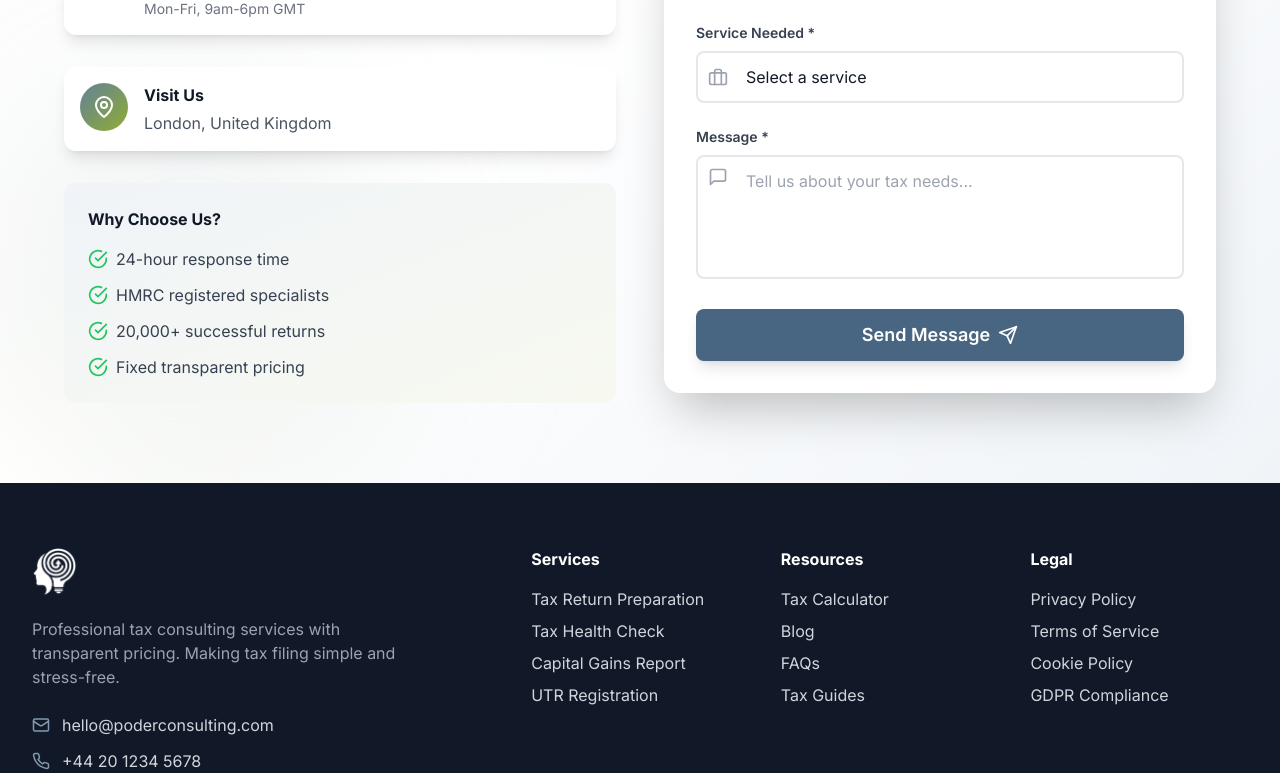
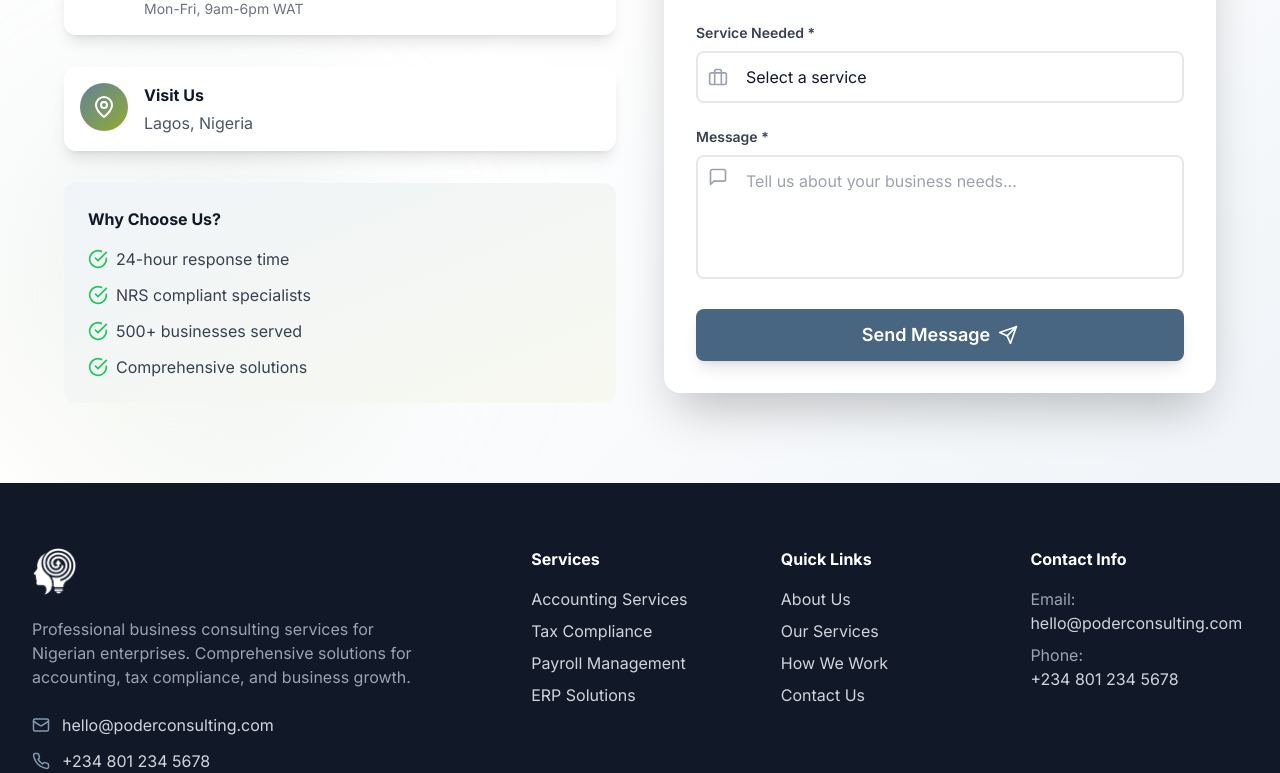
Before and after one commit to darlculus/poder-consulting-website, a Next.js app: page / in a window 1280 px wide. Shown: the part 8367-9140 px from the top of the page. Built offline with nearby package versions, Linux system fonts and the light colour scheme; a web font is replaced by a local one.

Commit message:
changed the location and contact information

```diff
--- a/src/components/layout/Footer.tsx
+++ b/src/components/layout/Footer.tsx
@@ -6,17 +6,17 @@ import { Mail, Phone, MapPin, Facebook, Twitter, Linkedin, Instagram } from 'luc
 
 export default function Footer() {
   const services = [
-    'Tax Return Preparation',
-    'Tax Health Check',
-    'Capital Gains Report',
-    'UTR Registration',
+    'Accounting Services',
+    'Tax Compliance',
+    'Payroll Management',
+    'ERP Solutions',
   ]
 
-  const resources = [
-    'Tax Calculator',
-    'Blog',
-    'FAQs',
-    'Tax Guides',
+  const quickLinks = [
+    'About Us',
+    'Our Services',
+    'How We Work',
+    'Contact Us',
   ]
 
   const legal = [
@@ -41,8 +41,8 @@ export default function Footer() {
               />
             </Link>
             <p className="text-gray-400 mb-6 max-w-sm">
-              Professional tax consulting services with transparent pricing.
-              Making tax filing simple and stress-free.
+              Professional business consulting services for Nigerian enterprises.
+              Comprehensive solutions for accounting, tax compliance, and business growth.
             </p>
             <div className="space-y-3">
               <div className="flex items-center gap-3">
@@ -53,13 +53,13 @@ export default function Footer() {
               </div>
               <div className="flex items-center gap-3">
                 <Phone size={18} className="text-primary-400" />
-                <a href="tel:+442012345678" className="hover:text-white transition-colors">
-                  +44 20 1234 5678
+                <a href="tel:+2348012345678" className="hover:text-white transition-colors">
+                  +234 801 234 5678
                 </a>
               </div>
               <div className="flex items-center gap-3">
                 <MapPin size={18} className="text-primary-400" />
-                <span>London, United Kingdom</span>
+                <span>Lagos, Nigeria</span>
               </div>
             </div>
           </div>
@@ -78,28 +78,35 @@ export default function Footer() {
           </div>
 
           <div>
-            <h3 className="text-white font-bold mb-4">Resources</h3>
+            <h3 className="text-white font-bold mb-4">Quick Links</h3>
             <ul className="space-y-2">
-              {resources.map((resource, i) => (
+              {quickLinks.map((link, i) => (
                 <li key={i}>
-                  <Link href="#" className="hover:text-white transition-colors">
-                    {resource}
-                  </Link>
+                  <a href={`#${link.toLowerCase().replace(' ', '-')}`} className="hover:text-white transition-colors">
+                    {link}
+                  </a>
                 </li>
               ))}
             </ul>
           </div>
 
           <div>
-            <h3 className="text-white font-bold mb-4">Legal</h3>
+            <h3 className="text-white font-bold mb-4">Contact Info</h3>
             <ul className="space-y-2">
-              {legal.map((item, i) => (
-                <li key={i}>
-                  <Link href="#" className="hover:text-white transition-colors">
-                    {item}
-                  </Link>
-                </li>
-              ))}
+              <li>
+                <span className="text-gray-400">Email:</span>
+                <br />
+                <a href="mailto:hello@poderconsulting.com" className="hover:text-white transition-colors">
+                  hello@poderconsulting.com
+                </a>
+              </li>
+              <li>
+                <span className="text-gray-400">Phone:</span>
+                <br />
+                <a href="tel:+2348012345678" className="hover:text-white transition-colors">
+                  +234 801 234 5678
+                </a>
+              </li>
             </ul>
           </div>
         </div>
--- a/src/components/sections/ContactForm.tsx
+++ b/src/components/sections/ContactForm.tsx
@@ -16,13 +16,13 @@ export default function ContactForm() {
   const [isSubmitted, setIsSubmitted] = useState(false)
 
   const services = [
-    'Self-Employed Tax Return',
-    'Company Director Tax Return',
-    'Property Landlord Tax Return',
-    'Capital Gains Tax',
-    'UTR Registration',
-    'Tax Consultation',
-    'Other',
+    'Accounting Services',
+    'Tax Compliance',
+    'Payroll Management',
+    'ERP Solutions',
+    'Financial Advisory',
+    'Corporate Services',
+    'Business Consultation',
   ]
 
   const handleChange = (e: React.ChangeEvent<HTMLInputElement | HTMLTextAreaElement | HTMLSelectElement>) => {
@@ -113,7 +113,7 @@ export default function ContactForm() {
             <div>
               <h3 className="text-2xl font-bold mb-6">Contact Information</h3>
               <p className="text-gray-600 mb-8">
-                We're here to help with all your tax needs. Reach out to us through any of the following channels.
+                We're here to help with all your business needs. Reach out to us through any of the following channels.
               </p>
             </div>
 
@@ -141,10 +141,10 @@ export default function ContactForm() {
               </div>
               <div>
                 <h4 className="font-bold text-gray-900 mb-1">Call Us</h4>
-                <a href="tel:+442012345678" className="text-primary-600 hover:text-primary-700">
-                  +44 20 1234 5678
+                <a href="tel:+2348012345678" className="text-primary-600 hover:text-primary-700">
+                  +234 801 234 5678
                 </a>
-                <p className="text-sm text-gray-500">Mon-Fri, 9am-6pm GMT</p>
+                <p className="text-sm text-gray-500">Mon-Fri, 9am-6pm WAT</p>
               </div>
             </motion.div>
 
@@ -157,7 +157,7 @@ export default function ContactForm() {
               </div>
               <div>
                 <h4 className="font-bold text-gray-900 mb-1">Visit Us</h4>
-                <p className="text-gray-600">London, United Kingdom</p>
+                <p className="text-gray-600">Lagos, Nigeria</p>
               </div>
             </motion.div>
 
@@ -167,9 +167,9 @@ export default function ContactForm() {
               <div className="space-y-3">
                 {[
                   '24-hour response time',
-                  'HMRC registered specialists',
-                  '20,000+ successful returns',
-                  'Fixed transparent pricing',
+                  'NRS compliant specialists',
+                  '500+ businesses served',
+                  'Comprehensive solutions',
                 ].map((item, i) => (
                   <motion.div
                     key={i}
@@ -248,7 +248,7 @@ export default function ContactForm() {
                       onChange={handleChange}
                       required
                       className="w-full pl-12 pr-4 py-3 border-2 border-gray-200 rounded-lg focus:border-primary-600 focus:outline-none transition-all"
-                      placeholder="+44 20 1234 5678"
+                      placeholder="+234 801 234 5678"
                     />
                   </div>
                 </div>
@@ -291,7 +291,7 @@ export default function ContactForm() {
                       required
                       rows={4}
                       className="w-full pl-12 pr-4 py-3 border-2 border-gray-200 rounded-lg focus:border-primary-600 focus:outline-none transition-all resize-none"
-                      placeholder="Tell us about your tax needs..."
+                      placeholder="Tell us about your business needs..."
                     />
                   </div>
                 </div>
```
